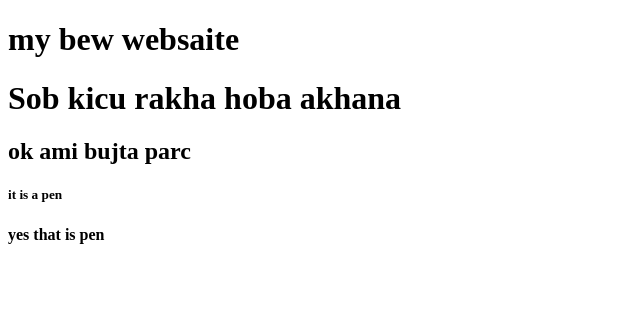
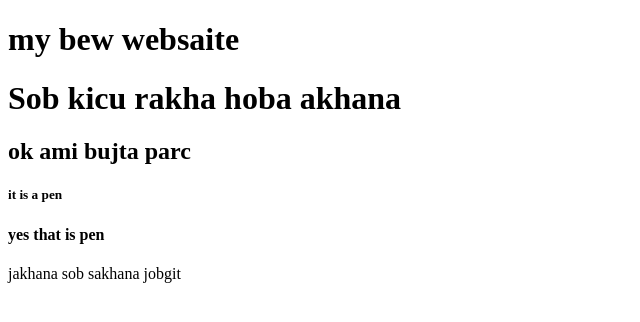
Before and after one commit to SagorBhadro/new-website-2, a plain HTML site: page index.html in a window 1280 px wide. Shown: the whole page, without its empty margins (0-640 px from the left). Drawn offline with Linux system fonts and the light colour scheme.

Commit message:
sat a party

```diff
--- a/index.html
+++ b/index.html
@@ -3,7 +3,7 @@
 <head>
     <meta charset="UTF-8">
     <meta name="viewport" content="width=device-width, initial-scale=1.0">
-    <title>Akhana all project</title>
+    <title>Sagor bhadro </title>
 </head>
 <body>
     <h1>my bew websaite</h1>
@@ -11,4 +11,5 @@
     <h2>ok ami bujta parc</h2>
     <h5>it is a pen</h5>
     <h4>yes that is pen</h4>
+    <p>jakhana sob sakhana jobgit</p>
 </body>
```
